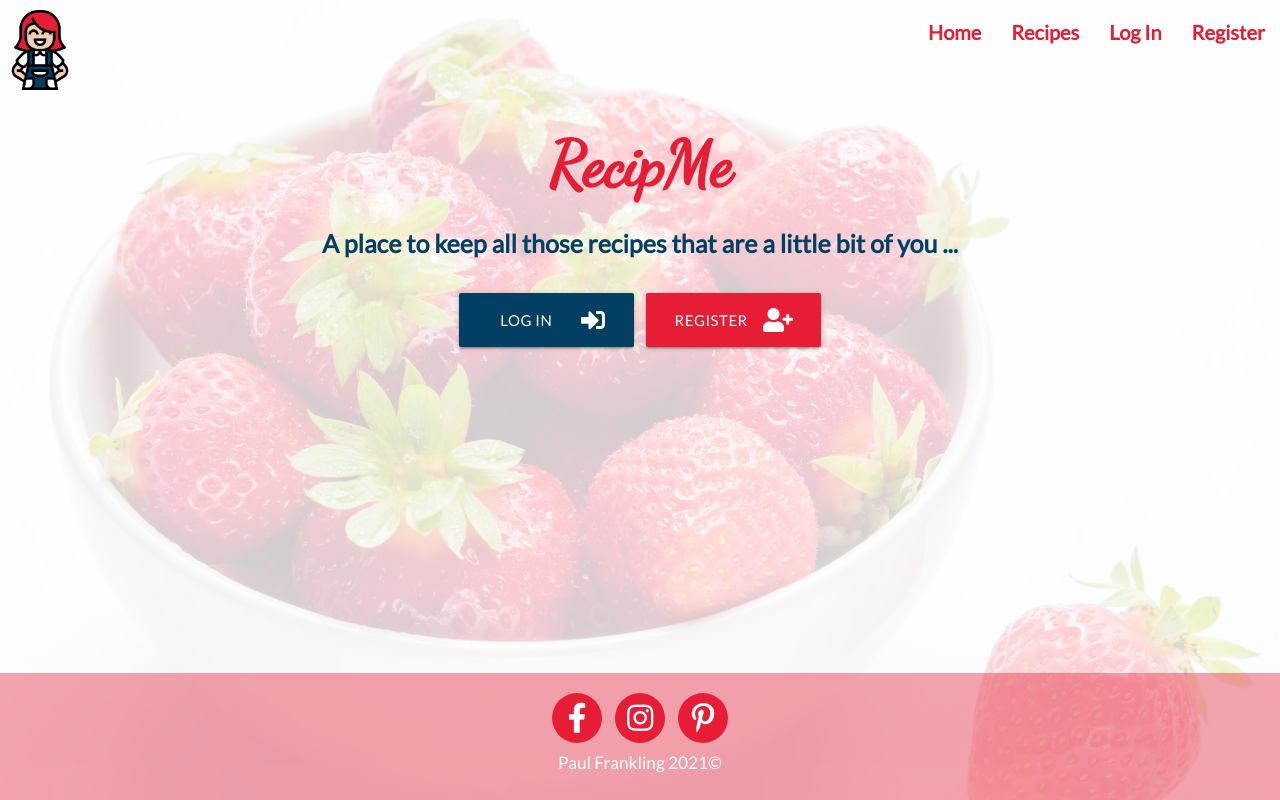
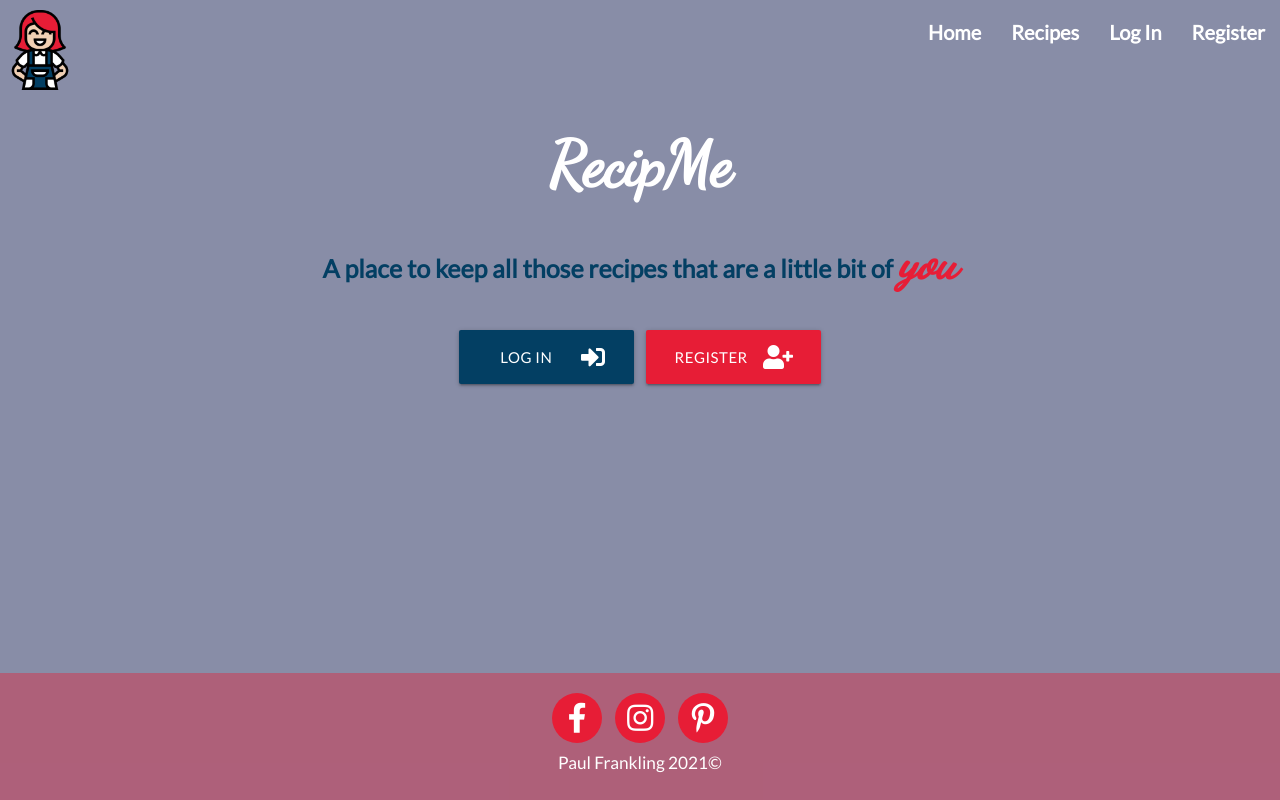
Before and after one commit to PaulFrankling/recip_me, a Flask app: page / in a window 1280 px wide. Run offline with Flask 2, Linux system fonts and the light colour scheme; data that the repository does not hold is empty; some libraries are stand-ins or nearby versions.

Commit message:
Changed styling of background and content due to continual errors with background image

```diff
--- a/static/css/style.css
+++ b/static/css/style.css
@@ -17,7 +17,7 @@ main {
 nav li a {
     font-size: 20px;
     font-weight: 700;
-    color: #E71D36;
+    color: #FFFFFF;
 }
 
 nav i {
@@ -46,6 +46,12 @@ nav i {
     font-size: 25px;
     font-weight: 700;
     color: #033F63;
+}
+
+.home-page em {
+    color: #E71D36;
+    font-size: 50px;
+    font-family: Dancing Script, Lato, Sans-serif;
 }
 
 #login-btn {
@@ -77,10 +83,7 @@ nav i {
 }
 
 #bg-image {
-    background: url(../images/strawberries.jpg) no-repeat top center fixed;
-    background-color: rgba(255, 255, 255, 0.8);
-    background-blend-mode: lighten;
-    background-size: cover;
+    background-color: #888DA7;
 }
 
 .page-footer {
@@ -109,7 +112,7 @@ nav i {
 .page-title {
     font-family: Dancing Script, Lato, Sans-serif;
     font-weight: 700;
-    color: #E71D36;
+    color: #FFFFFF;
 }
 
 .input-field i {
@@ -148,6 +151,10 @@ nav i {
     font-weight: 700;
     color: #033F63;
     font-size: 22px;
+}
+
+.log-reg-p a {
+    color: #FFFFFF;
 }
 
 .log-reg-p a:hover {
--- a/templates/index.html
+++ b/templates/index.html
@@ -7,7 +7,7 @@
             <div class="home-page">
                 <div class="col s12 center-align">
                     <h1 class="page-title">RecipMe</h1>
-                    <p>A place to keep all those recipes that are a little bit of you ...</p>
+                    <p>A place to keep all those recipes that are a little bit of <em>you</em></p>
                     {% if session.user %}
                     <a class="waves-effect waves-light btn-large" href="{{ url_for('profile', username=session['user']) }}"
                         id="profile-btn">
--- a/templates/login.html
+++ b/templates/login.html
@@ -30,7 +30,7 @@
             </div>
             <div class="row">
                 <button type="submit" class="col s10 offset-s1 waves-effect waves-light btn-large">
-                    Log in <i class="fas fa-user-plus"></i>
+                    Log in <i class="fas fa-sign-in-alt"></i>
                 </button>
             </div>
         </form>
```
